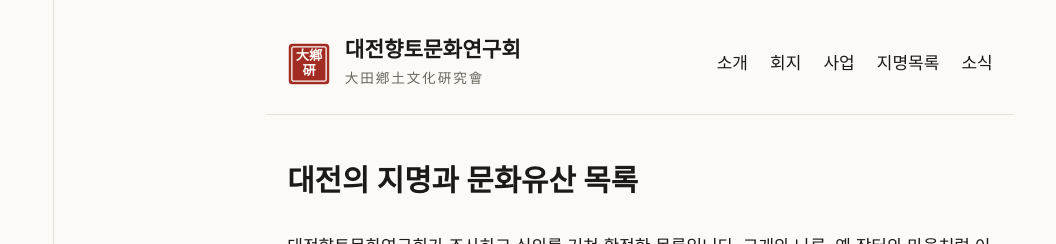
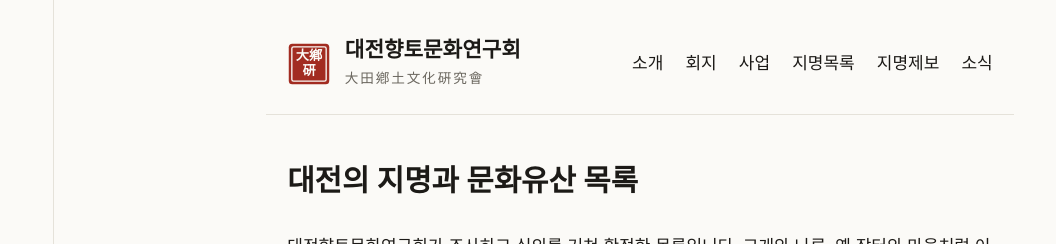
Before and after one commit to daehyang/daehyang.github.io, a Jekyll site: the page built from placenames.md, in a window 1280 px wide. Shown: the top 244 px of the page, without its empty margins (0-1056 px from the left). Built offline with Jekyll 4.4.1, drawn with Linux system fonts in a browser that asks for light colours.

Commit message:
메뉴에 '지명제보' 를 넣어 토론방으로 보냄
지명목록 옆에 둔다. 목록을 보다가 '내가 아는 고개가 여기 없다' 고 느끼는
자리가 제보로 이어지는 자리이기 때문이다.

주소는 본문에 박지 않고 _config.yml 의 org.discussions 에 두었다. 이
저장소 규칙이며(외부 기관으로 나가는 주소는 틀을 org.* 에 둔다), 카테고리
직접 주소가 정해지면 거기 한 줄만 고치면 메뉴와 /placenames/ 안내가 함께
따라온다. placenames.md 에 하드코딩해 두었던 주소도 설정값으로 바꿨다.

메뉴가 여섯이 되어 좁은 화면에서 넘칠 수 있으므로 .site-nav 에 flex-wrap 과
줄 간격을 주었다. 헤더는 이미 wrap 이지만 메뉴 자체는 아니었다.

target="_blank" 는 쓰지 않았다 — 이 저장소의 다른 링크가 모두 그렇다.

빌드로 확인했다: 메뉴가 모든 페이지에 붙고 주소가 제대로 들어간다.

Co-Authored-By: Claude Opus 5 <noreply@anthropic.com>
Claude-Session: https://claude.ai/code/session_016xVhdVr796MP4toYgEpsH6

```diff
--- a/_config.yml
+++ b/_config.yml
@@ -46,6 +46,11 @@ org:
   # band.us/@dj2019 형태는 열리지 않았다 — '밴드 주소'를 설정한 공개 밴드만 쓴다.
   band: https://www.band.us/band/75349980
   email: ""   # 대표 메일이 생기면 기입 (지금은 전화와 밴드로 받는다)
+  # 지명 제보를 받는 GitHub 토론방. 메뉴와 /placenames/ 안내가 이 값을 쓴다.
+  # 지금은 토론방 첫 화면을 가리킨다. 카테고리('제보') 직접 주소가 정해지면
+  # 여기만 고치면 두 곳이 함께 따라온다.
+  # 공개 저장소의 토론방이라 계정 없이 읽히고, 글을 쓰려면 계정이 필요하다.
+  discussions: https://github.com/daehyang/daehyang.github.io/discussions
 
 markdown: kramdown
 permalink: /notice/:year/:month/:day/:title/
--- a/_layouts/default.html
+++ b/_layouts/default.html
@@ -30,6 +30,7 @@
       <a href="{{ '/journal/' | relative_url }}">회지</a>
       <a href="{{ '/projects/' | relative_url }}">사업</a>
       <a href="{{ '/placenames/' | relative_url }}">지명목록</a>
+      <a href="{{ site.org.discussions }}">지명제보</a>
       <a href="{{ '/notice/' | relative_url }}">소식</a>
     </nav>
   </header>
--- a/assets/css/style.css
+++ b/assets/css/style.css
@@ -71,7 +71,7 @@ body {
 .seal { display: block; }
 .brand-title { display: block; font-family: var(--serif); font-weight: 600; font-size: 1.25rem; line-height: 1.3; }
 .brand-sub { display: block; font-size: 0.8rem; color: var(--ink-2); letter-spacing: 0.14em; }
-.site-nav { margin-left: auto; display: flex; gap: 1.3rem; }
+.site-nav { margin-left: auto; display: flex; flex-wrap: wrap; gap: 0.5rem 1.3rem; }
 .site-nav a { color: var(--ink); text-decoration: none; font-weight: 500; padding-bottom: 0.15rem; border-bottom: 2px solid transparent; }
 .site-nav a:hover, .site-nav a:focus-visible { border-bottom-color: var(--seal); }
 
--- a/placenames.md
+++ b/placenames.md
@@ -112,7 +112,7 @@ description: 대전향토문화연구회가 문헌과 현지 조사로 확인하
 
 - **전화 [{{ site.org.phone }}](tel:{{ site.org.phone | remove: "-" }})** — 계정이
   없어도 되는 길입니다. 지명과 그 위치, 그렇게 들으신 경위를 말씀해 주십시오.
-- **[GitHub 토론방](https://github.com/daehyang/daehyang.github.io/discussions)** — 계정이
+- **[GitHub 토론방]({{ site.org.discussions }})** — 계정이
   있으시면 글로 남기실 수 있습니다. 근거가 되는 문헌을 적어 두기 좋고, 확대한 사진도
   붙이실 수 있습니다. 고지도를 읽지 못하셔도 됩니다 — 들으신 이야기만으로 충분합니다.
   적으신 글은 **누구나 볼 수 있으니 전화번호·주소 같은 연락처는 적지 마십시오.**
```
